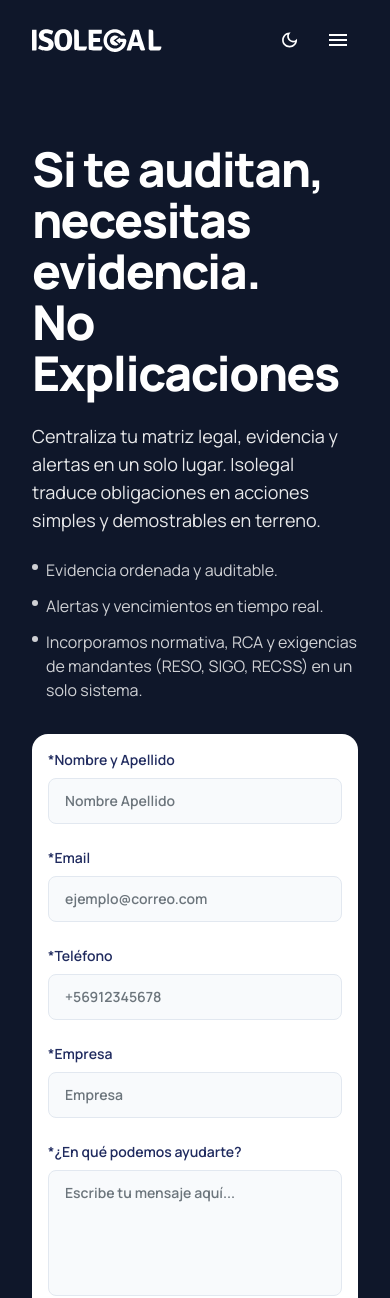
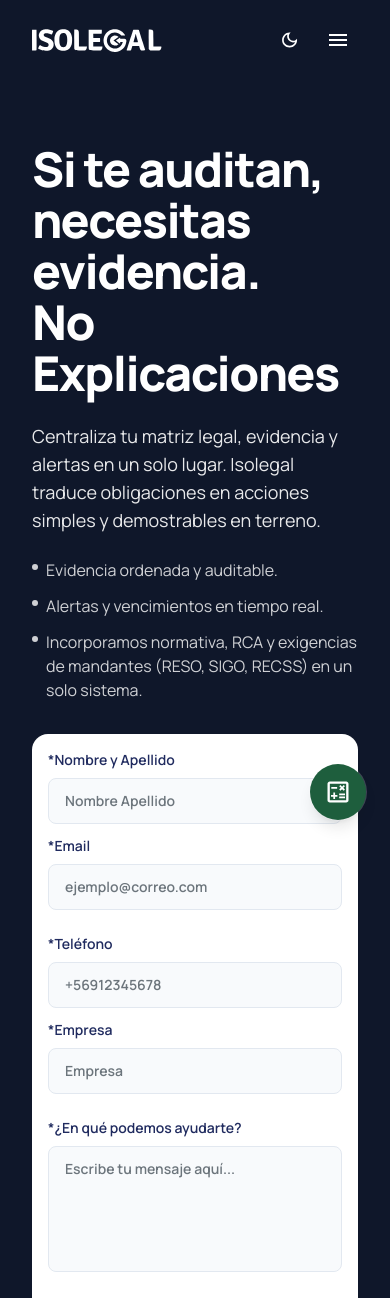
Before and after one commit to sokkay/isolegal-web-comercial, a Next.js app: page / in a window 390 px wide. Shown: the top 1298 px of the page. Built offline with nearby package versions, Linux system fonts and the light colour scheme; no server answers.

Commit message:
Mejoras y floating action button

```diff
--- a/app/page.tsx
+++ b/app/page.tsx
@@ -1,4 +1,5 @@
 import BussinessSection from "@/sections/bussiness";
+import FloatingActionButton from "@/components/FloatingActionButton";
 import HeadingSection from "@/sections/heading";
 import RiskCalculatorMainContainer from "@/sections/risk-calculator/risk-calculator-main-container";
 import TabsBanner from "@/sections/tabs-banner";
@@ -16,6 +17,7 @@ export default function Home() {
       <TabsBanner />
       <Testimonials />
       <RiskCalculatorMainContainer />
+      <FloatingActionButton />
     </main>
   );
 }
--- /dev/null
+++ b/components/FloatingActionButton.tsx
@@ -0,0 +1,36 @@
+"use client";
+
+import CalculatorIcon from "@/public/icons/calculate.svg";
+import Link from "next/link";
+import { usePathname } from "next/navigation";
+import type { MouseEvent } from "react";
+
+export default function FloatingActionButton() {
+  const pathname = usePathname();
+
+  const handleClick = (event: MouseEvent<HTMLAnchorElement>) => {
+    if (pathname !== "/") return;
+
+    event.preventDefault();
+
+    const calculatorSection = document.getElementById("calcula-tu-riesgo");
+    if (!calculatorSection) return;
+
+    calculatorSection.scrollIntoView({ behavior: "smooth", block: "start" });
+    window.history.replaceState(null, "", "#calcula-tu-riesgo");
+  };
+
+  return (
+    <Link
+      href="/#calcula-tu-riesgo"
+      onClick={handleClick}
+      aria-label="Ir a Calcula tu riesgo"
+      className="group fixed bottom-6 right-6 z-50 flex h-14 w-14 items-center justify-center gap-0 overflow-hidden rounded-full bg-primary text-white shadow-lg ring-1 ring-white/20 transition-all duration-300 hover:w-64 hover:justify-start hover:gap-3 hover:px-5 hover:shadow-xl"
+    >
+      <CalculatorIcon className="h-7 w-7 shrink-0 fill-white" />
+      <span className="max-w-0 whitespace-nowrap text-sm font-semibold opacity-0 transition-all duration-300 group-hover:max-w-[220px] group-hover:opacity-100">
+        Calculadora de Riesgo
+      </span>
+    </Link>
+  );
+}
--- a/sections/heading/ContactForm.tsx
+++ b/sections/heading/ContactForm.tsx
@@ -63,7 +63,7 @@ export default function ContactForm() {
       onSubmit={handleSubmit(onSubmit)}
       className="bg-card-background rounded-2xl p-4 md:p-8 xl:p-16 space-y-6"
     >
-      <div className="grid grid-cols-1 md:grid-cols-2 gap-6">
+      <div className="grid grid-cols-1 md:grid-cols-2 gap-3 md:gap-6">
         <div>
           <Input
             label="*Nombre y Apellido"
@@ -90,7 +90,7 @@ export default function ContactForm() {
         </div>
       </div>
 
-      <div className="grid grid-cols-1 md:grid-cols-2 gap-6">
+      <div className="grid grid-cols-1 md:grid-cols-2 gap-3 md:gap-6">
         <div>
           <Input
             label="*Teléfono"
--- a/sections/what-does-isolegal-do.tsx
+++ b/sections/what-does-isolegal-do.tsx
@@ -69,20 +69,20 @@ export default function WhatDoesIsolegalDo() {
       <div className="container mx-auto">
         {/* Nuevo ROI */}
         <div className="w-full flex flex-col items-center">
-          <h2 className="text-2xl font-bold mb-10 text-center">
+          <h2 className="text-text text-2xl font-bold mb-10 text-center">
             Del Requisito Legal a la Acción Operativa Diaria
           </h2>
           <div className="grid grid-cols-1 md:grid-cols-3 gap-4">
             {roi.map((item) => (
               <div
                 key={item.title}
-                className="p-5.5 bg-green-bg rounded-2xl flex flex-col items-center gap-4"
+                className="p-5.5 bg-green-bg dark:bg-card-background rounded-2xl flex flex-col items-center gap-4 text-text"
               >
                 <span className="text-6xl text-center font-bold">
                   {`${item.type === "number" ? "+" : ""}${item.number} ${item.type === "hours" ? "h" : ""}`}
                 </span>
                 <h3 className="text-lg font-bold text-center">{item.title}</h3>
-                <p className="text-base text-center font-normal text-text dark:text-white/80">
+                <p className="text-base text-center font-norma">
                   {item.description}
                 </p>
               </div>
```
Also changed, not shown: public/icons/calculate.svg (added).
